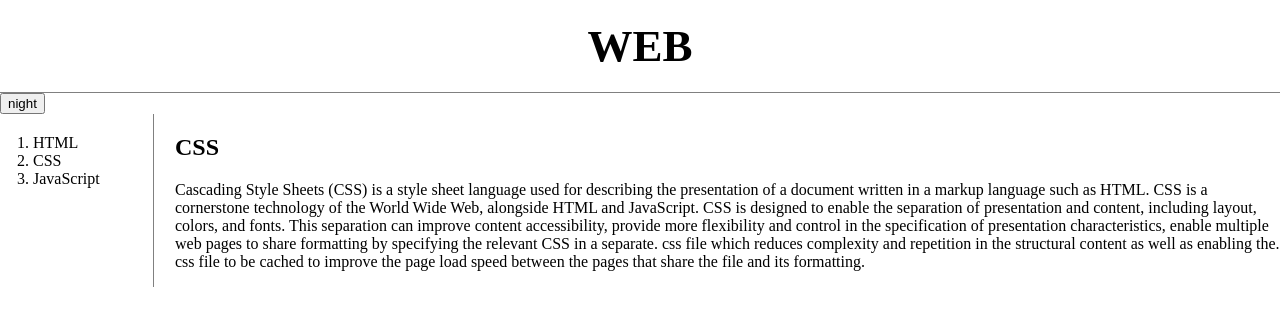
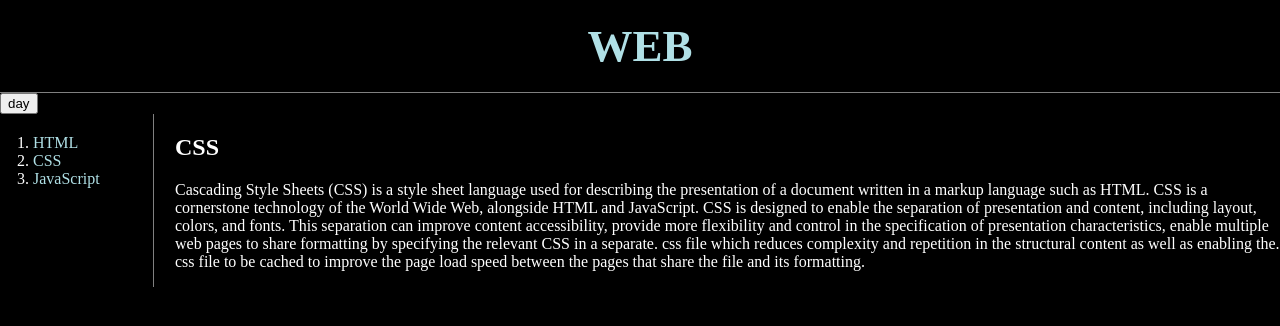
Before and after one commit to urbandale91/WEB1, a plain HTML site: page 2.html in a window 1280 px wide. Both pictures are taken after a click on the button "night". Drawn offline with Linux system fonts and the light colour scheme.

Commit message:
Update 2.html

```diff
--- a/2.html
+++ b/2.html
@@ -3,6 +3,42 @@
 <head>
   <title>WEB1 - CSS</title>
   <meta charset="utf-8">
+  <script>
+  var Links = {
+    setColor:function(color){
+      var alist = document.querySelectorAll('a');
+      var i = 0;
+      while(i < alist.length){
+        alist[i].style.color = color;
+        i = i + 1;
+      }
+    }
+  }
+  var Body = {
+    setColor:function (color){
+      document.querySelector('body').style.color = color;
+    },
+    setBackgroundColor:function(color){
+      document.querySelector('body').style.backgroundColor = color;
+    }
+  }
+  function nightDayHandler(self){
+    var target = document.querySelector('body');
+    if(self.value === 'night'){
+      Body.setBackgroundColor('black');
+      Body.setColor('white');
+      self.value = 'day';
+
+      Links.setColor('powderblue');
+    } else {
+      Body.setBackgroundColor('white');
+      Body.setColor('black');
+      self.value = 'night';
+
+      Links.setColor('blue');
+    }
+  }
+  </script>
   <link rel="stylesheet" href="style.css">
 </head>
 <body>
```
